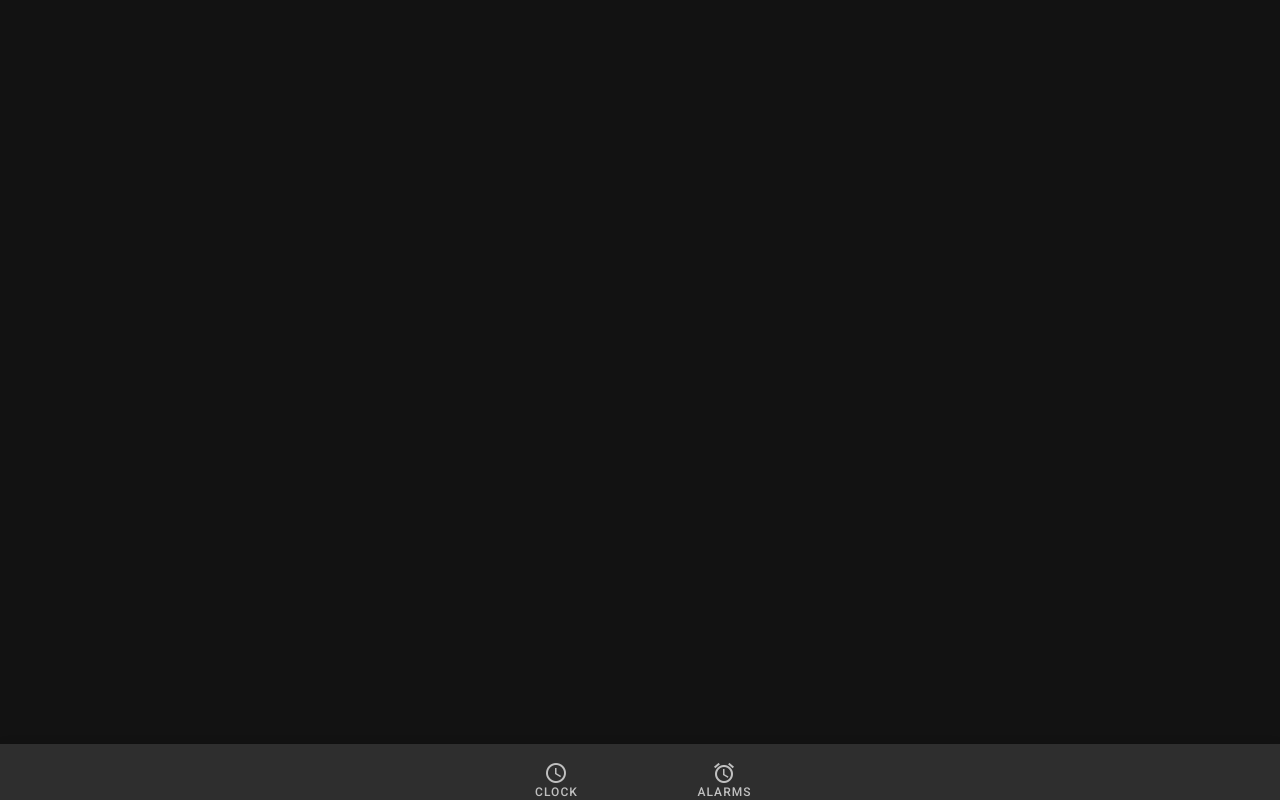
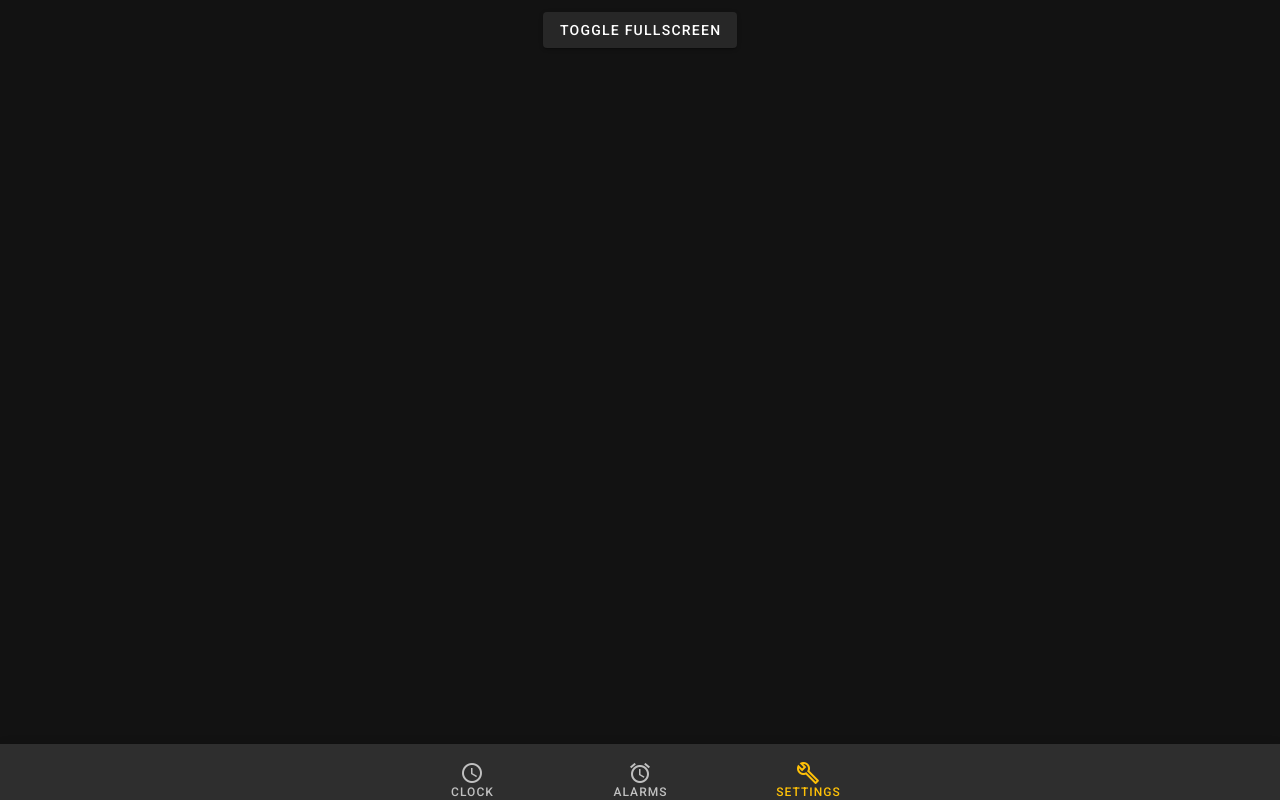
Before and after one commit to JenswBE/sunrise-alarm, a Vue app in the folder src/gui-watchface/: page /settings in a window 1280 px wide. Built offline with nearby package versions, Linux system fonts and the light colour scheme.

Commit message:
gui-watchface: Add support for fullscreen

```diff
--- a/src/gui-watchface/src/App.vue
+++ b/src/gui-watchface/src/App.vue
@@ -1,7 +1,7 @@
 <template>
   <v-app>
     <v-main>
-      <router-view />
+      <router-view @toggle-fullscreen="toggleFullscreen" />
     </v-main>
 
     <v-snackbar v-model="showAlert" :color="alert.type" top absolute>
@@ -18,6 +18,11 @@
         <span>ALARMS</span>
         <v-icon>mdi-alarm</v-icon>
       </v-btn>
+
+      <v-btn value="settings" to="/settings" exact>
+        <span>SETTINGS</span>
+        <v-icon>mdi-wrench-outline</v-icon>
+      </v-btn>
     </v-bottom-navigation>
   </v-app>
 </template>
@@ -30,6 +35,7 @@ export default {
 
   computed: {
     ...mapState(["alert"]),
+
     showAlert: {
       get() {
         return Boolean(this.alert.message);
@@ -39,5 +45,18 @@ export default {
       },
     },
   },
+
+  methods: {
+    toggleFullscreen() {
+      // Based on https://developer.mozilla.org/en-US/docs/Web/API/Fullscreen_API
+      if (!document.fullscreenElement) {
+        document.documentElement.requestFullscreen();
+      } else {
+        if (document.exitFullscreen) {
+          document.exitFullscreen();
+        }
+      }
+    },
+  },
 };
 </script>
--- a/src/gui-watchface/src/router/index.js
+++ b/src/gui-watchface/src/router/index.js
@@ -2,6 +2,7 @@ import Vue from "vue";
 import VueRouter from "vue-router";
 import Clock from "../views/Clock.vue";
 import Alarms from "../views/Alarms.vue";
+import Settings from "../views/Settings.vue";
 
 Vue.use(VueRouter);
 
@@ -15,13 +16,18 @@ const routes = [
     path: "/alarms",
     name: "Alarms",
     component: Alarms,
-  }
+  },
+  {
+    path: "/settings",
+    name: "Settings",
+    component: Settings,
+  },
 ];
 
 const router = new VueRouter({
   mode: "history",
   base: process.env.BASE_URL,
-  routes
+  routes,
 });
 
 export default router;
--- /dev/null
+++ b/src/gui-watchface/src/views/Settings.vue
@@ -0,0 +1,15 @@
+<template>
+  <v-container>
+    <v-row align="center">
+      <v-col cols="12" class="text-center">
+        <v-btn @click="$emit('toggle-fullscreen')">Toggle fullscreen</v-btn>
+      </v-col>
+    </v-row>
+  </v-container>
+</template>
+
+<script>
+export default {
+  name: "Settings",
+};
+</script>
```
Also changed, not shown: src/gui-watchface/src/store/index.js (+20 -18 lines), src/gui-watchface/src/components/AlarmEdit.vue (line endings or trailing spaces).
